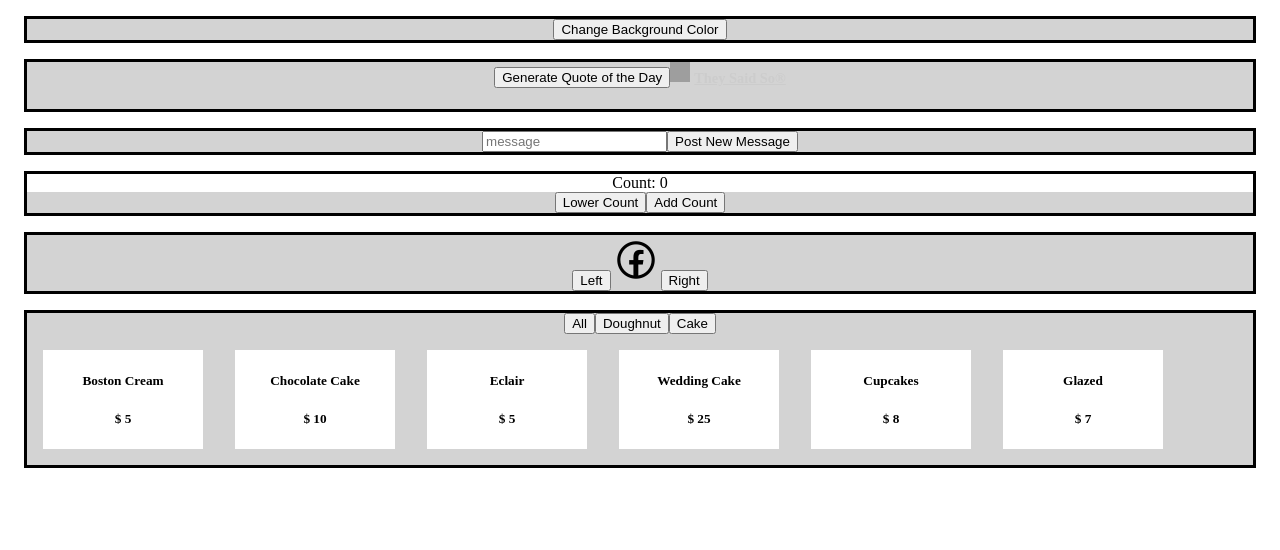
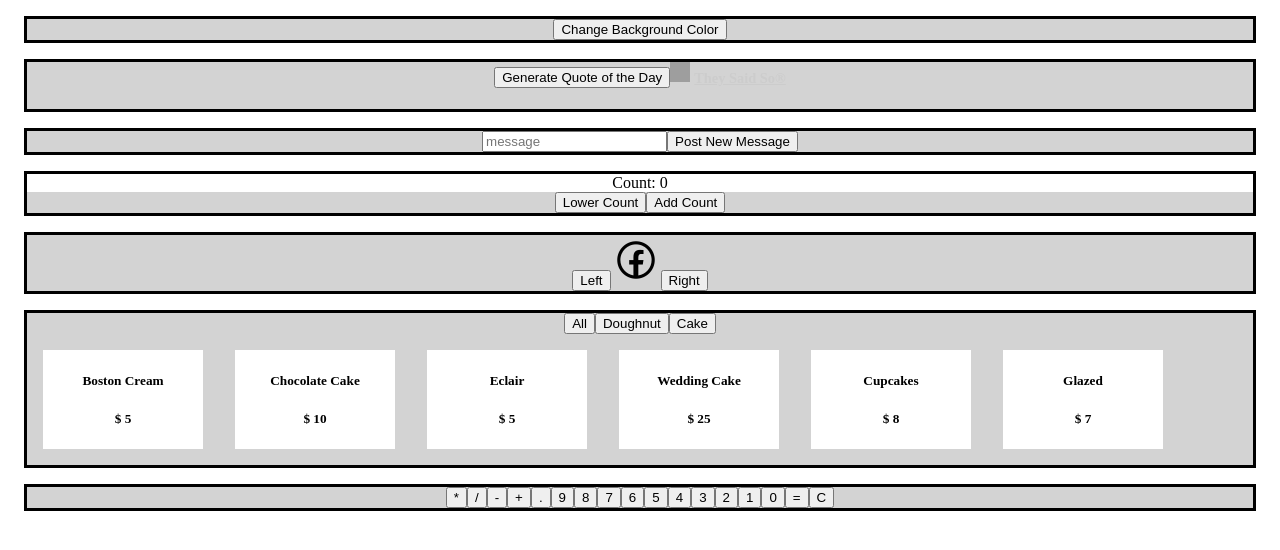
Before and after one commit to zjschulz/onehundred, a React (Create React App) app in the folder onehundred-frontend/: page / in a window 1280 px wide. Shown: the top 550 px of the page. Built offline with nearby package versions, Linux system fonts and the light colour scheme; grey boxes are pictures that could not be loaded.

Commit message:
start calculator project. create buttons

```diff
--- a/onehundred-frontend/src/components/App.js
+++ b/onehundred-frontend/src/components/App.js
@@ -5,6 +5,7 @@ import Three from './Three';
 import Four from './Four';
 import Five from './Five';
 import Six from './Six';
+import Seven from './Seven';
 
 function App() {
   return (
@@ -15,6 +16,7 @@ function App() {
       <Four/>
       <Five/>
       <Six/>
+      <Seven/>
     </div>
   );
 }
--- /dev/null
+++ b/onehundred-frontend/src/components/Seven.js
@@ -0,0 +1,42 @@
+import React, { Component } from 'react';
+
+export default class Seven extends Component {
+
+    constructor(props) {
+        super(props);
+
+        this.state = {
+            display: ""
+        }
+
+    }
+
+    render () {
+        return (
+        <div className="Seven" style={{background: 'lightgrey', borderStyle: 'solid', margin: '1rem', textAlign: 'center'}}>
+            <form>
+            <div className="screen"></div>
+            </form>
+            <div className="buttons">
+                <button type="button" className="btn btn-yellow" data-num="*">*</button>
+                <button type="button" className="btn btn-yellow" data-num="/">/</button>
+                <button type="button" className="btn btn-yellow" data-num="-">-</button>
+                <button type="button" className="btn btn-yellow" data-num="+">+</button>
+                <button type="button" className="btn btn-grey" data-num=".">.</button>
+                <button type="button" className="btn btn-grey" data-num="9">9</button>
+                <button type="button" className="btn btn-grey" data-num="8">8</button>
+                <button type="button" className="btn btn-grey" data-num="7">7</button>
+                <button type="button" className="btn btn-grey" data-num="6">6</button>
+                <button type="button" className="btn btn-grey" data-num="5">5</button>
+                <button type="button" className="btn btn-grey" data-num="4">4</button>
+                <button type="button" className="btn btn-grey" data-num="3">3</button>
+                <button type="button" className="btn btn-grey" data-num="2">2</button>
+                <button type="button" className="btn btn-grey" data-num="1">1</button>
+                <button type="button" className="btn btn-grey" data-num="0">0</button>
+                <button type="button" className="btn-equal btn-grey">=</button>
+                <button type="button" className="btn-clear btn-grey">C</button>
+            </div>
+        </div>
+        )
+    }
+}
```
Also changed, not shown: 1 other file (tests, documents, lock files or other folders).
